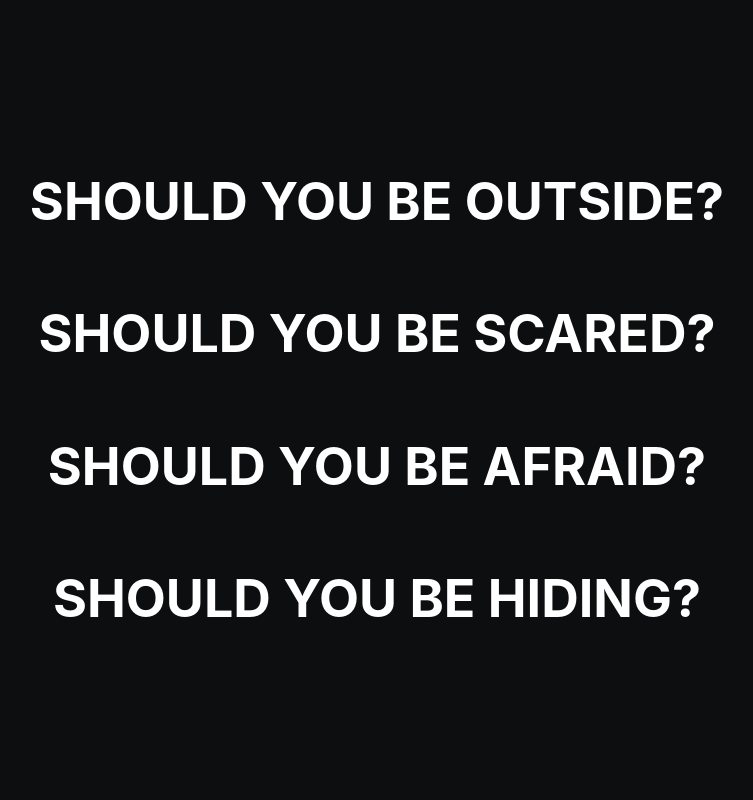
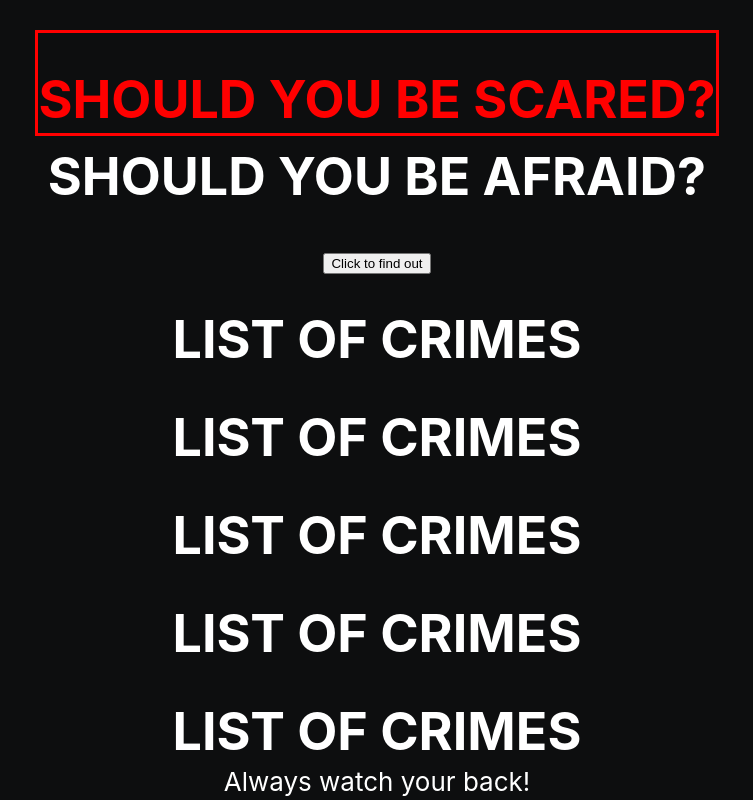
Before and after one commit to tomekgora/should-i-be-afraid, a React (Create React App) app: page / in a window 1280 px wide. Shown: the top 800 px of the page, without its empty margins (263-1016 px from the left). Built offline with nearby package versions, Linux system fonts and the light colour scheme.

Commit message:
basic CSS done, CrimeRecord component start

```diff
--- a/src/App.css
+++ b/src/App.css
@@ -12,17 +12,36 @@
 
 }
 
-.Banner {
-  color: red
+.banner {
+  height: 100px;
+  color: red;
+  text-align: bottom;
+  position: fixed;
+  top: 0;
+  margin-bottom: 0;
+  border-style: solid;
+  margin-block: 30px;
+  /* display: block; */
 }
 
-.NavBar {
+/* .nav-bar {
+ display:inline-block;
+ /* padding:25px, 25px; */
+
+
+.container {
+  padding-top: 60px;
+  margin-top: 50px;
 
 }
+.footer {
+  margin-bottom: 0;
+  bottom: 0;
+  width: 100%;
+  height: 60px;
+  text-align: bottom;
+  position: fixed;
 
-.Container {
+
 
 }
-.Footer {
-
-}
--- a/src/App.js
+++ b/src/App.js
@@ -9,7 +9,7 @@ function App() {
   return (
     <div className="App">
       <Banner/>
-      <NavBar/>
+      {/* <NavBar/> */}
       <Container/>
       <Footer/>
     </div>
--- a/src/components/Banner-title.js
+++ b/src/components/Banner-title.js
@@ -3,7 +3,7 @@ import React, { Component } from "react";
 export default class Banner extends Component {
     render () {
         return <div className ="banner">
-              <h1>SHOULD YOU BE OUTSIDE?</h1>
+              <h1>SHOULD YOU BE SCARED?</h1>
         </div>
 
     }
--- a/src/components/Container.js
+++ b/src/components/Container.js
@@ -1,7 +1,19 @@
 import React, { Component } from "react";
+import CrimeRecord from "./CrimeRecord"
 
 export default class Container extends Component {
     render () {
-        return <h1>SHOULD YOU BE AFRAID?</h1>
+        return <div className="container">
+            <h1>SHOULD YOU BE AFRAID?</h1>
+            <button onClick="">Click to find out</button>
+            <CrimeRecord/>
+            <CrimeRecord/>
+            <CrimeRecord/>
+            <CrimeRecord/>
+            <CrimeRecord/>
+            <CrimeRecord/>
+            <CrimeRecord/>
+
+            </div>
     }
 }
--- /dev/null
+++ b/src/components/CrimeRecord.js
@@ -0,0 +1,10 @@
+import React, { Component } from "react";
+
+export default class CrimeRecord extends Component {
+    render () {
+        return <div className ="crime-record">
+              <h1>LIST OF CRIMES</h1>
+        </div>
+
+    }
+}
--- a/src/components/Footer.js
+++ b/src/components/Footer.js
@@ -2,6 +2,8 @@ import React, { Component } from "react";
 
 export default class Footer extends Component {
     render(){
-        return <h1>SHOULD YOU BE HIDING?</h1>
+        return <div className="footer">
+            <p>Always watch your back!</p>
+            </div>
     }
 }
--- a/src/components/NavBar.js
+++ b/src/components/NavBar.js
@@ -2,6 +2,8 @@ import React, { Component } from "react";
 
 export default class NavBar extends Component {
     render () {
-        return <h1>SHOULD YOU BE SCARED?</h1>
+        return <div className="nav-bar">
+             <h1>SHOULD YOU BE SCARED?</h1>
+        </div>
     }
 }
```
